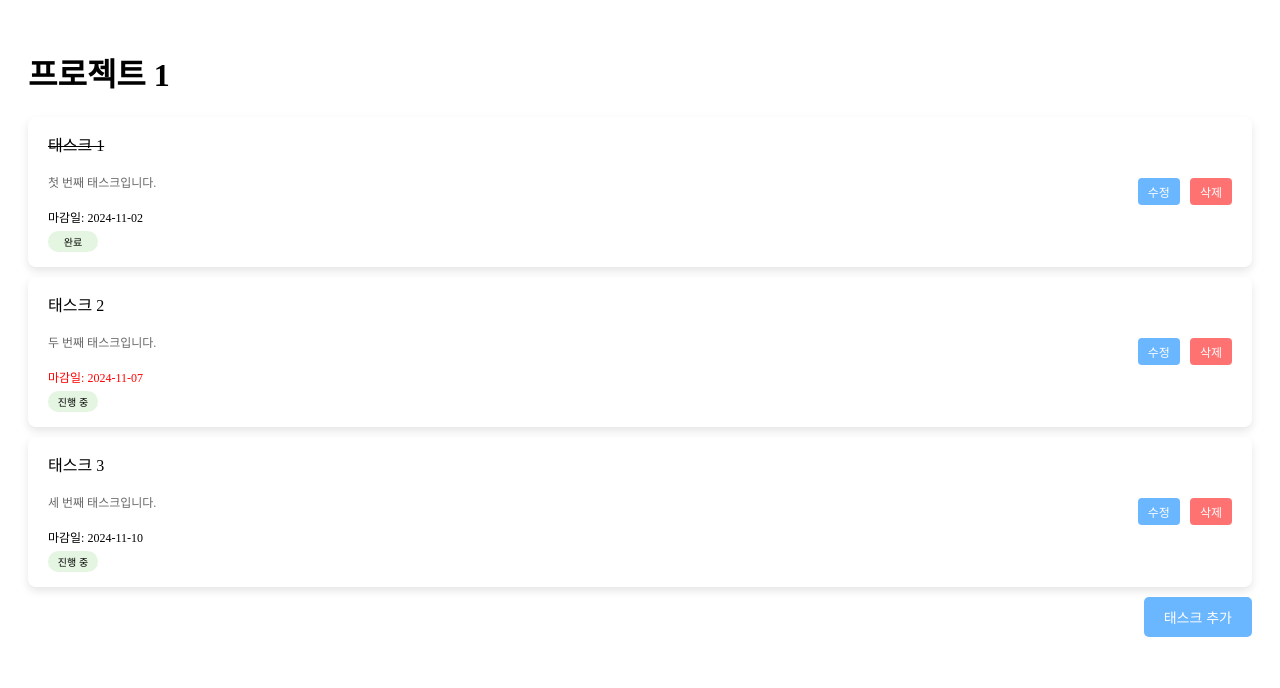
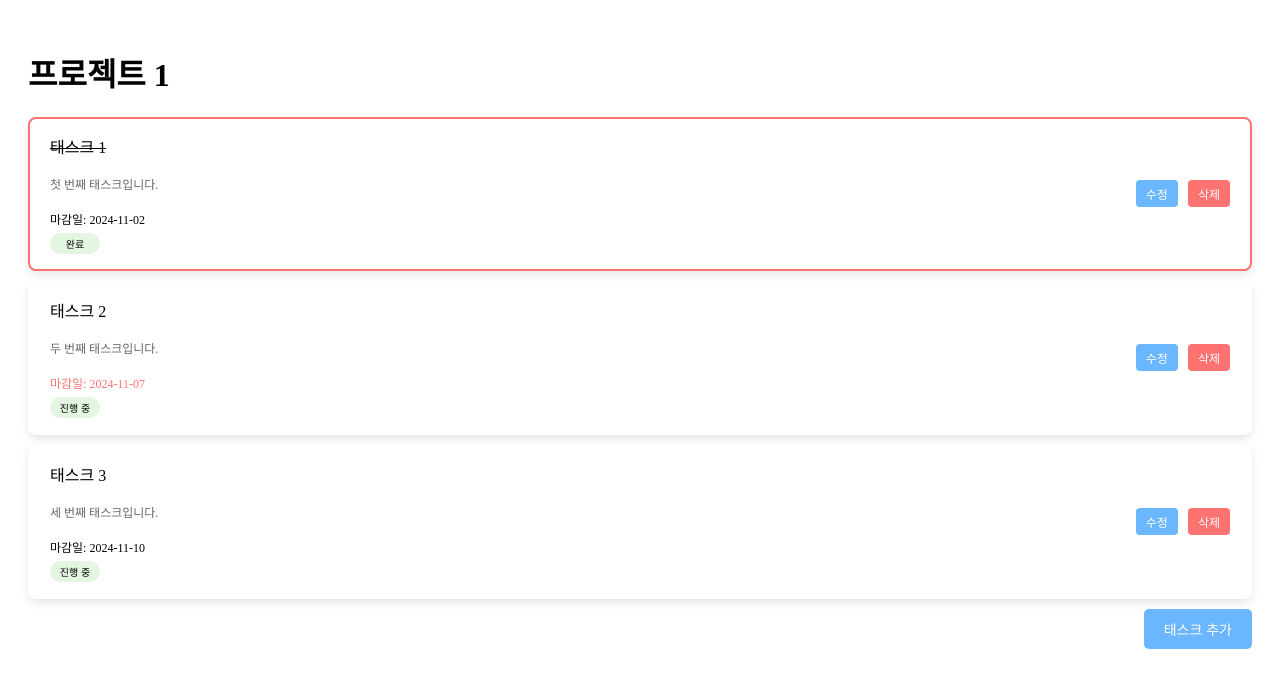
Before and after one commit to hyeonjin6530/2024-thecompass-assignment, a React (Create React App) app in the folder front/: page /detailpage/1 in a window 1280 px wide. Shown: the top 688 px of the page. Built offline with nearby package versions, Linux system fonts and the light colour scheme.

Commit message:
feat: 마감 기한이 지났을 경우 빨간 테두리로 표시

```diff
--- a/front/src/components/task/TaskItem.js
+++ b/front/src/components/task/TaskItem.js
@@ -10,6 +10,7 @@ const TaskContainer = styled.div`
   display: flex;
   justify-content: space-between;
   align-items: center;
+  border: 2px solid ${(props) => (props.isOverdue ? '#FF7272' : 'transparent')};
 `;
 
 const TaskInfo = styled.div`
@@ -30,7 +31,7 @@ const TaskDescription = styled.p`
 
 const TaskDueDate = styled.div`
   font-size: 12px;
-  color: ${(props) => (props.isCloseToDeadline ? 'red' : 'black')};
+  color: ${(props) => (props.isCloseToDeadline ? '#FF7272' : 'black')};
 `;
 
 const TaskActions = styled.div`
@@ -67,9 +68,21 @@ const isCloseToDeadline = (dueDate) => {
   return daysLeft <= 3 && daysLeft >= 0;
 };
 
+const isOverdue = (dueDate) => {
+  if (!dueDate) return false;
+
+  const currentDate = new Date();
+  const targetDate = new Date(dueDate);
+
+  currentDate.setHours(0, 0, 0, 0);
+  targetDate.setHours(0, 0, 0, 0);
+
+  return targetDate < currentDate;
+};
+
 function TaskItem({ task, onDelete, onEdit }) {
   return (
-    <TaskContainer>
+    <TaskContainer isOverdue={isOverdue(task.dueDate)}>
       <TaskInfo>
         <TaskName isCompleted={task.status === '완료'}>{task.name}</TaskName>
         <TaskDescription>{task.description}</TaskDescription>
```
Also changed, not shown: 1 other file (tests, documents, lock files or other folders).
